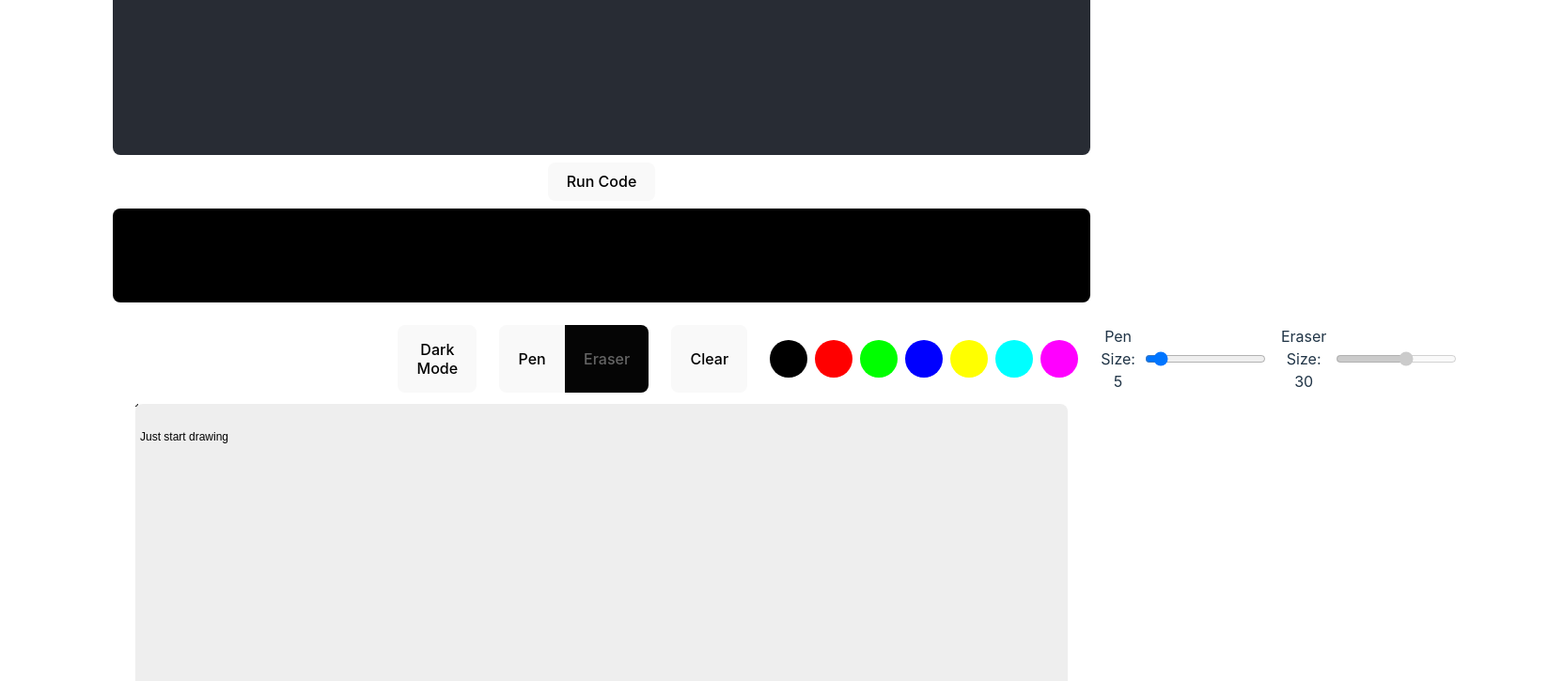
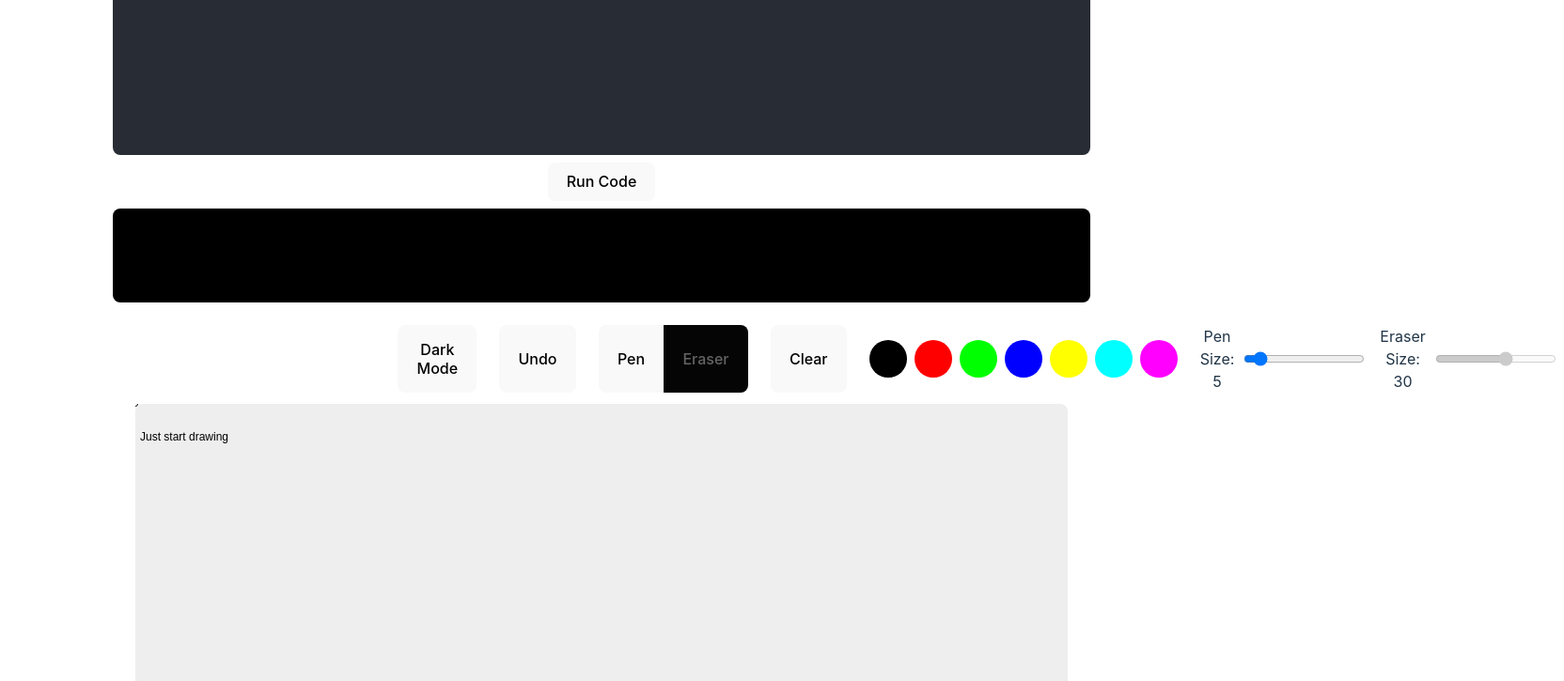
Before and after one commit to jon-slva/frontend-practice, a React (Vite) app: page /code-practice in a window 1280 px wide. Shown: the part 372-1097 px from the top of the page at 94% size, 1664 px wide, since content can reach past the window. Built offline with nearby package versions, Linux system fonts and the light colour scheme.

Commit message:
Add undo functionality to Whiteboard component

```diff
--- a/src/components/Whiteboard/Whiteboard.jsx
+++ b/src/components/Whiteboard/Whiteboard.jsx
@@ -60,6 +60,10 @@ const Whiteboard = ({ whiteboard, setWhiteboard }) => {
 		setLines([]);
 	};
 
+	const handleUndo = () => {
+		setLines(lines.slice(0, -1));
+	};
+
 
 	useEffect(() => {
 		function handleResize() {
@@ -97,6 +101,7 @@ const Whiteboard = ({ whiteboard, setWhiteboard }) => {
 				<button onClick={toggleDarkMode}>
 					Dark Mode
 				</button>
+				<button onClick={handleUndo}>Undo</button>
 
 				<div className='toolbox__pen-eraser'>
 					<button
```
